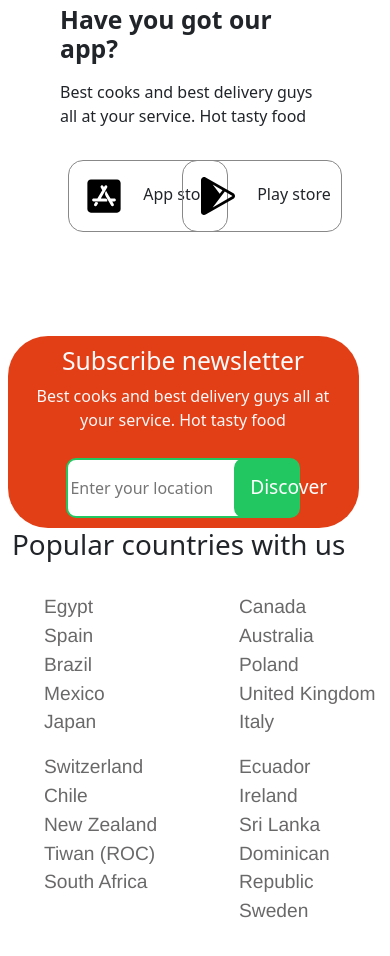
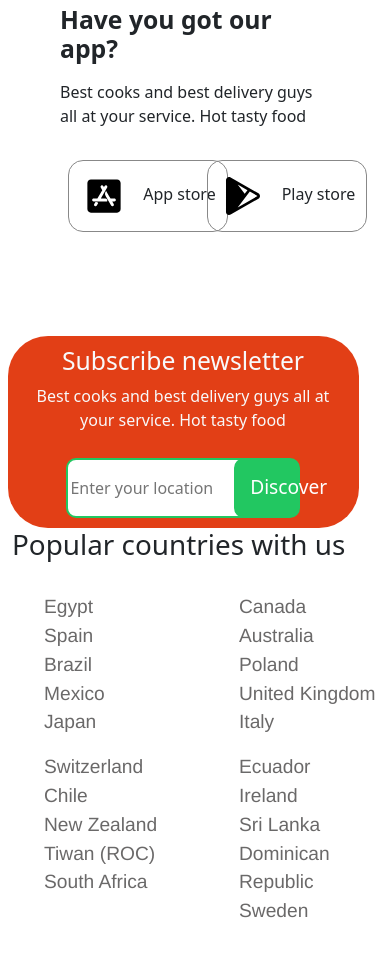
Before and after one commit to mohamed44g/delivery-food, a plain HTML site: page index.html in a window 390 px wide. Shown: the part 9318-10274 px from the top of the page. Drawn offline with nearby package versions, Linux system fonts and the light colour scheme; a script that the page names is missing.

Commit message:
Update index.html

```diff
--- a/index.html
+++ b/index.html
@@ -404,14 +404,14 @@
                     <h2 class = "mb-3"><strong>Have you got our app?</strong></h2>
                     <p class = "mb-4">Best cooks and best delivery guys all at your service. Hot tasty food</p>
                     <div class = "row">
-                        <div class = "col-4 m-2">
+                        <div class = "col-lg-4 col-md-4 col-5 m-2">
                             <div class = "appstore">
                                 <img class = "p-3" src="app-store-ios-svgrepo-com.svg" alt="" height="70px">
                                 <p class = "fs-6" style="display: inline;">App store</p>
                             </div>
                         </div>
 
-                        <div class = "col-4 m-2">
+                        <div class = "col-lg-4 col-md-4 col-5 m-2">
                             <div class = "appstore">
                                 <img class = "p-3" src="play-store-svgrepo-com.svg" alt="" height="70px">
                                 <p class = "fs-6" style="display: inline;">Play store</p>
```
